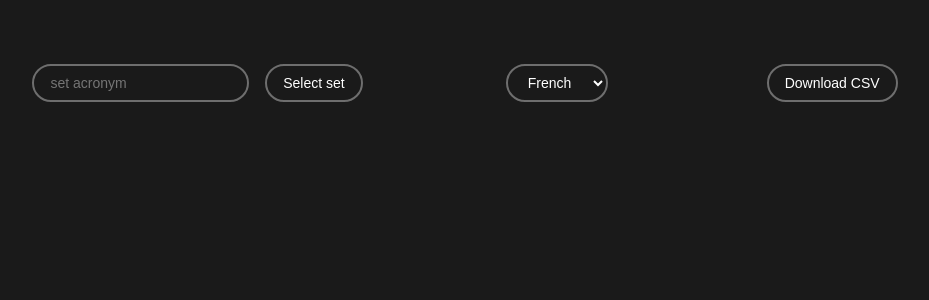
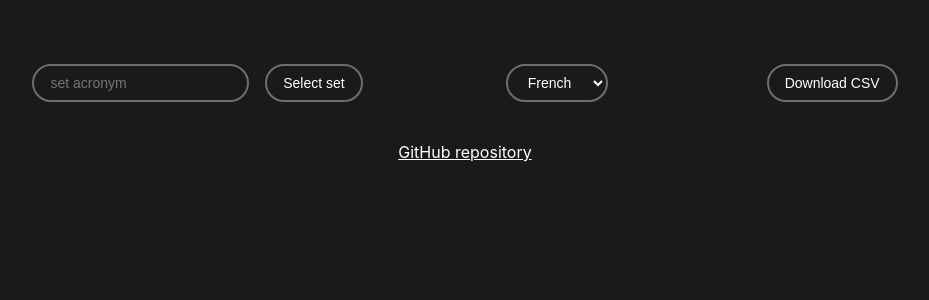
Before and after one commit to Vredeza/moxfield-bulkimporter, a React (Create React App) app: page / in a window 1280 px wide. Shown: the top 300 px of the page, without its empty margins (175-1104 px from the left). Built offline with nearby package versions, Linux system fonts and the light colour scheme; the HTML template or start-up script is replaced by a standard one.

Commit message:
Dancing rat on Loading

```diff
--- a/src/App.css
+++ b/src/App.css
@@ -28,3 +28,12 @@ body {
 .setMessage{
   font-size: 20px;
 }
+
+footer {
+  text-align: center;
+  padding: 20px 0;
+}
+
+body {
+  min-height: 100%;
+}
--- a/src/App.js
+++ b/src/App.js
@@ -2,9 +2,12 @@ import './App.css';
 import SetInput from "./SetInput";
 import axios from "axios";
 import CardTab from "./CardTab";
-import {useState} from "react";
+import {Component, useState} from "react";
 import LanguageSelector from "./LanguageSelector";
 import DownloadButton from "./DownloadButton";
+import Loading from "./Loading";
+
+
 
 function App() {
 
@@ -39,6 +42,7 @@ function App() {
             .then(response => {
                 console.log("extension trouvée, acquisition des cartes")
                 setSetMessage(`Set : ${response.data.name}`)
+                setCards([])
                 getAllCards(response.data.search_uri).then(cards => {
                     setCards(cards)
                     console.log(cards);
@@ -144,6 +148,13 @@ function App() {
                 />
             }
 
+            {cards.length === 0 && setMessage !== "" &&
+                <Loading/>
+            }
+
+            <footer>
+                <a href="https://github.com/Vredeza/bimf">GitHub repository</a>
+            </footer>
         </div>
     );
 }
--- /dev/null
+++ b/src/Loading.css
@@ -0,0 +1,22 @@
+.loadingImg {
+    pointer-events: none;
+    text-align: center;
+    animation: loadingImg-spin infinite 1.2s linear;
+    animation-timing-function: ease-in-out;
+}
+
+@keyframes loadingImg-spin {
+    0% {
+        transform: translateX(20px);
+    }
+    50% {
+        transform: translateX(-20px);
+    }
+    100% {
+        transform: translateX(20px);
+    }
+}
+
+.loadingImg img {
+    height: 20vmin;
+}
--- /dev/null
+++ b/src/Loading.js
@@ -0,0 +1,10 @@
+import "./Loading.css"
+function Loading() {
+    return (
+        <div className={"loadingImg"}>
+            <img src={process.env.PUBLIC_URL + "/ratIcon.ico"} alt={"Rat qui bouge"}/>
+        </div>
+    )
+}
+
+export default Loading;
```
